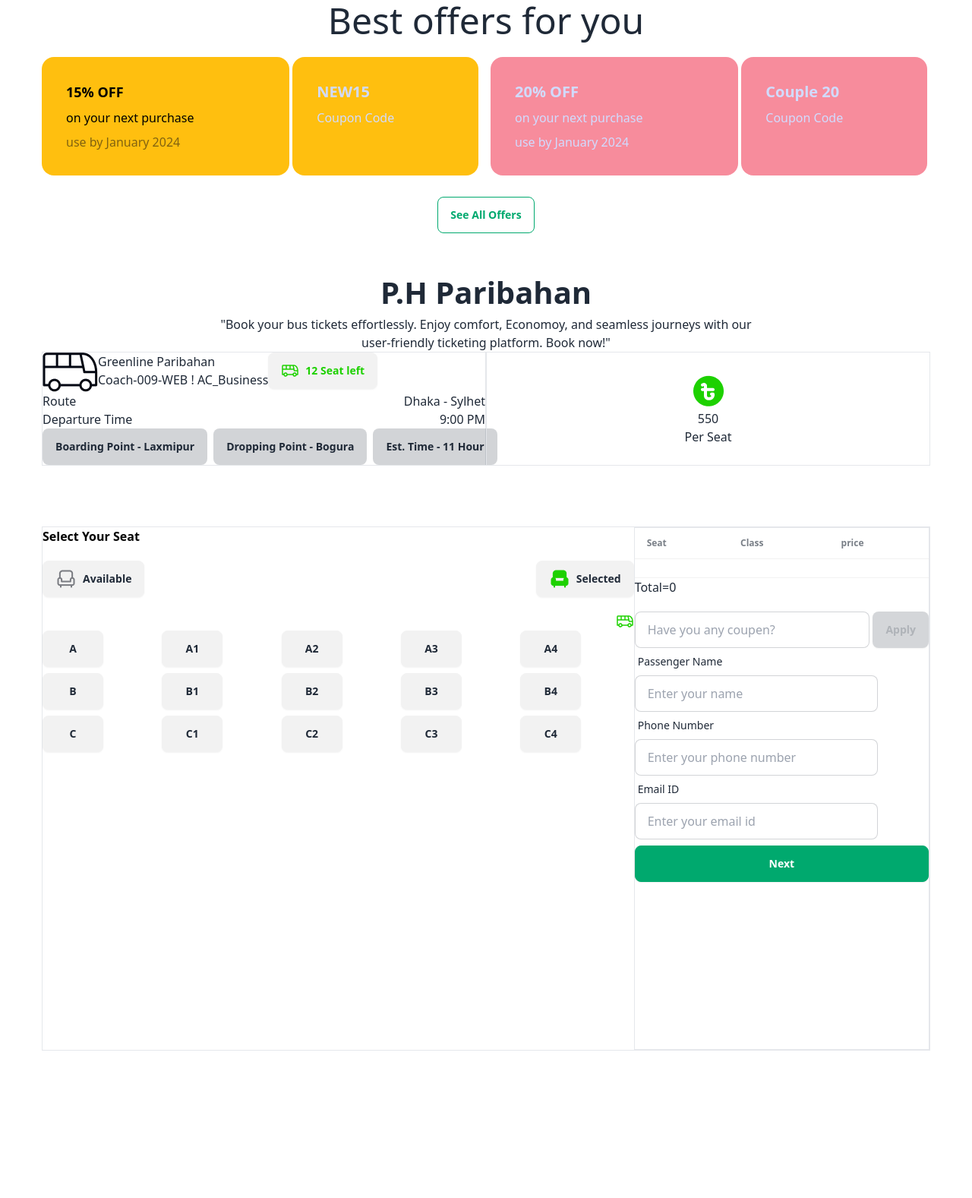
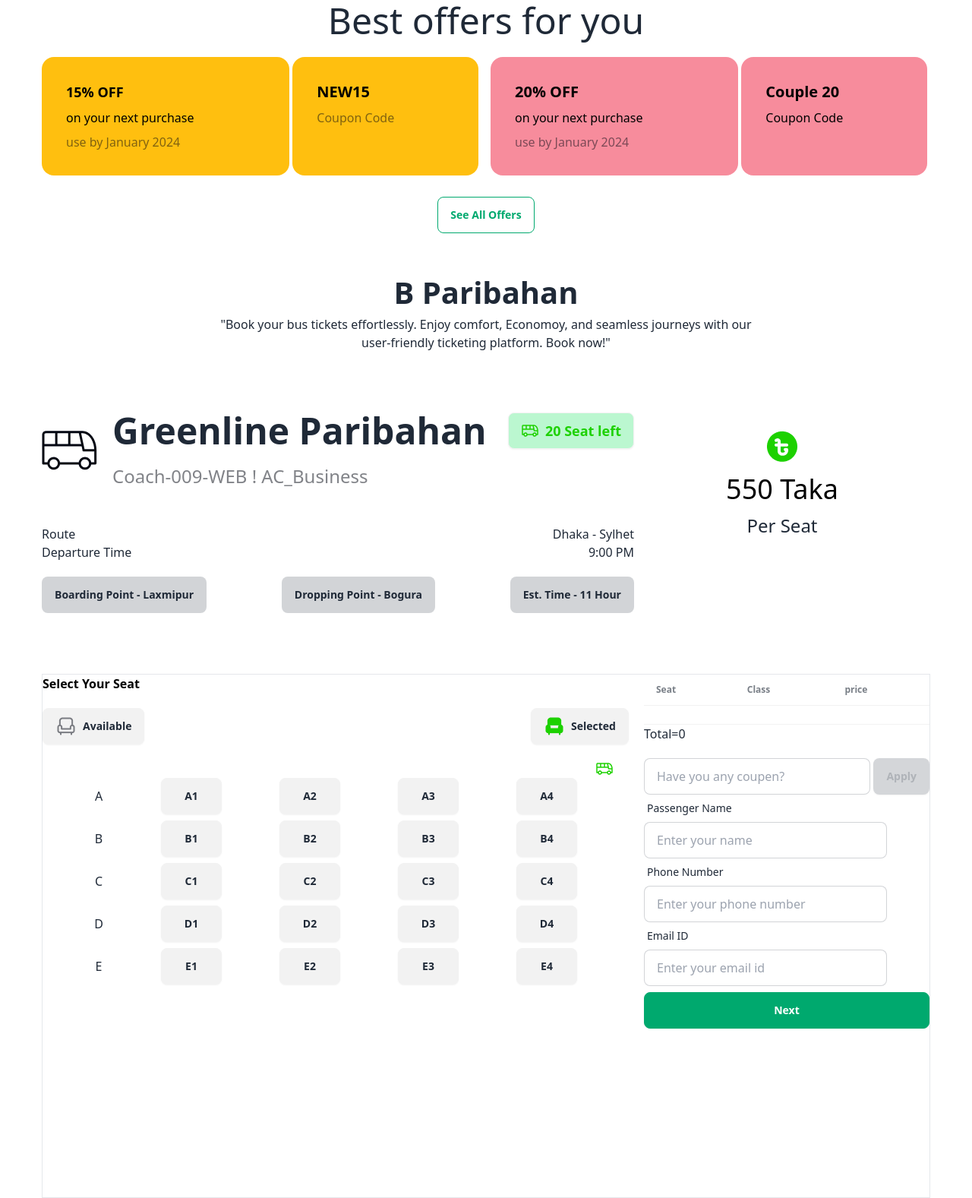
Before and after one commit to devrakibxyz/Bus-Ticketing, a plain HTML site: page index.html in a window 1280 px wide. Shown: the part 639-2216 px from the top of the page at 76% size. Before the commit the page ends 2022 px from the top, so only its background shows below. Drawn offline with nearby package versions, Linux system fonts and the light colour scheme.

Commit message:
update design

```diff
--- a/app.js
+++ b/app.js
@@ -1,6 +1,7 @@
 const allBtn = document.getElementsByClassName("allBtn");
 
-let count = 12;
+let count = 20;
+let count2 = 1;
 
 for (const btn of allBtn) {
   btn.addEventListener("click", function (e) {
@@ -9,8 +10,9 @@ for (const btn of allBtn) {
 
     const seatContainer = document.getElementById("seat");
     const seatCount = document.getElementById("seat-count");
-    seatCount.innerText = seatContainer.childElementCount;
-    const seatcountt = seatCount.innerText;
+    seatCount.classList.remove("hidden");
+    // seatCount.innerText = seatContainer.childElementCount;
+    // const seatcountt = seatCount.innerText;
 
     if (seatContainer.childElementCount > 3) {
       return;
@@ -18,7 +20,7 @@ for (const btn of allBtn) {
 
     count -= 1;
     const busNumber = e.target.innerText;
-    setInnerText("40-seat", count);
+    setInnerText("20-seat", count);
 
     const p = document.createElement("p");
     seatContainer.appendChild(p);
@@ -71,3 +73,9 @@ document.getElementById("next-button").addEventListener("click", function () {
   const modal = document.getElementById("modal");
   modal.classList.remove("hidden");
 });
+document.getElementById("continue-btn").addEventListener("click", function () {
+  const fullSection = document.getElementById("full-section");
+  fullSection.classList.remove("hidden");
+  const modal = document.getElementById("modal");
+  modal.classList.add("hidden");
+});
--- a/index.html
+++ b/index.html
@@ -75,7 +75,7 @@
         <div class="flex flex-col items-center">
           <h1 class="text-[64px] text-white font-extrabold">
             End-to-End Travel with <br />
-            <span class="text-[#1dd100]">P Paribahan</span>
+            <span class="text-[#1dd100]">B Paribahan</span>
           </h1>
           <p class="text-[#FFFFFF] w-[690px]">
             "Swiftly board with TicketIn Bus – your express route to hassle-free
@@ -109,23 +109,23 @@
             </div>
             <div class="card w-72 bg-primary text-primary-content bg-[#FFBF0F]">
               <div class="card-body">
-                <h2 class="card-title">NEW15</h2>
-                <p>Coupon Code</p>
+                <h2 class="card-title text-black font-bold">NEW15</h2>
+                <p class="text-[#03071280]">Coupon Code</p>
               </div>
             </div>
           </div>
           <div class="flex w-[575px] gap-1">
             <div class="card w-96 bg-primary text-primary-content bg-[#F78C9C]">
               <div class="card-body">
-                <h2 class="card-title">20% OFF</h2>
-                <p>on your next purchase</p>
-                <h4>use by January 2024</h4>
+                <h2 class="card-title text-black font-bold">20% OFF</h2>
+                <p class="text-black">on your next purchase</p>
+                <h4 class="text-[#03071280]">use by January 2024</h4>
               </div>
             </div>
             <div class="card w-72 bg-primary text-primary-content bg-[#F78C9C]">
               <div class="card-body">
-                <h2 class="card-title">Couple 20</h2>
-                <p>Coupon Code</p>
+                <h2 class="card-title text-black font-bold">Couple 20</h2>
+                <p class="text-black">Coupon Code</p>
               </div>
             </div>
           </div>
@@ -138,7 +138,7 @@
       <!-- bus-info -->
       <section>
         <div class="text-center mt-12">
-          <h1 class="text-[40px] font-semibold">P.H Paribahan</h1>
+          <h1 class="text-[40px] font-semibold">B Paribahan</h1>
           <p class="w-3/5 mx-auto">
             "Book your bus tickets effortlessly. Enjoy comfort,
             <span id="economy">Economoy</span>, and seamless journeys with our
@@ -147,35 +147,37 @@
         </div>
 
         <!-- two-side-bus-info -->
-        <div class="grid grid-cols-2">
+        <div class="grid grid-cols-3">
           <!-- bus-info-left -->
-          <div class="w-70% border">
+          <div class="col-span-2 mt-20">
             <!-- bus-info-top -->
-            <div class="flex">
+            <div class="flex justify-between">
               <!-- button-info-left-top-left -->
-              <div class="flex">
+              <div class="flex gap-5 items-center">
                 <div>
                   <img src="./images/bus-logo.png" alt="" />
                 </div>
                 <div>
-                  <h1>Greenline Paribahan</h1>
-                  <p>Coach-009-WEB ! AC_Business</p>
+                  <h1 class="text-5xl font-semibold">Greenline Paribahan</h1>
+                  <p class="text-[#03071280] text-2xl mt-5">
+                    Coach-009-WEB ! AC_Business
+                  </p>
                 </div>
               </div>
 
               <!-- button-info-left-top-right -->
               <div class="bus-info-button">
-                <a id="bus-btn" class="btn">
+                <a id="bus-btn" class="btn bg-green-200">
                   <img src="./images/bus-icon.png" alt="" />
-                  <span id="40-seat" class="text-[#1dd100]"
-                    >12 Seat left</span
+                  <span id="20-seat" class="text-[#1dd100] text-[18px]"
+                    >20 Seat left</span
                   ></a
                 >
               </div>
             </div>
 
             <!-- button-info-left-bottom -->
-            <div>
+            <div class="mt-12">
               <div class="flex justify-between">
                 <h1>Route</h1>
                 <h2>Dhaka - Sylhet</h2>
@@ -186,7 +188,7 @@
               </div>
 
               <!-- bus-info-button-left -->
-              <div class="flex justify-around gap-2">
+              <div class="flex justify-between mt-5">
                 <button class="btn btn-active btn-ghost">
                   Boarding Point - Laxmipur
                 </button>
@@ -201,16 +203,18 @@
           </div>
 
           <!-- bus-info-right -->
-          <div class="border flex justify-center flex-col items-center">
+          <div class="flex justify-center flex-col items-center space-y-3">
             <!-- bus-info-right-3 -->
             <div>
               <img src="./images/fare.png" alt="" />
             </div>
             <div>
-              <h1 id="ticket-price">550</h1>
+              <h1 class="text-black text-4xl">
+                <span id="ticket-price">550</span> Taka
+              </h1>
             </div>
             <div>
-              <p>Per Seat</p>
+              <p class="text-2xl">Per Seat</p>
             </div>
           </div>
         </div>
@@ -218,9 +222,9 @@
 
       <!-- ticketing interface -->
       <section id="buy-ticket" class="mt-20">
-        <div class="grid grid-cols-3 justify-between border">
+        <div class="grid grid-cols-3 gap-5 justify-between border">
           <!-- interface-left -->
-          <div class="border-black col-span-2">
+          <div class="col-span-2">
             <!-- interface-left-top -->
             <div>
               <h1 class="text-black font-bold">Select Your Seat</h1>
@@ -233,38 +237,48 @@
                 <img src="./images/seat-green-filled.png" alt="" />Selected
               </button>
             </div>
-            <div class="flex justify-end">
+            <div class="flex justify-end mr-5">
               <button><img src="./images/bus-icon.png" alt="" /></button>
             </div>
 
             <!-- ticket-interface-left-bottom -->
             <div id="all-seat" class="grid gap-2 grid-cols-5 grid-rows-10">
-              <button class="btn w-20 allBtn">A</button>
+              <h1 class="flex justify-center items-center">A</h1>
               <button class="btn w-20 allBtn">A1</button>
               <button class="btn w-20 allBtn">A2</button>
               <button class="btn w-20 allBtn">A3</button>
               <button class="btn w-20 allBtn">A4</button>
-              <button class="btn w-20 allBtn">B</button>
+              <h1 class="flex justify-center items-center">B</h1>
               <button class="btn w-20 allBtn">B1</button>
               <button class="btn w-20 allBtn">B2</button>
               <button class="btn w-20 allBtn">B3</button>
               <button class="btn w-20 allBtn">B4</button>
-              <button class="btn w-20 allBtn">C</button>
+              <h1 class="flex justify-center items-center">C</h1>
               <button class="btn w-20 allBtn">C1</button>
               <button class="btn w-20 allBtn">C2</button>
               <button class="btn w-20 allBtn">C3</button>
               <button class="btn w-20 allBtn">C4</button>
+              <h1 class="flex justify-center items-center">D</h1>
+              <button class="btn w-20 allBtn">D1</button>
+              <button class="btn w-20 allBtn">D2</button>
+              <button class="btn w-20 allBtn">D3</button>
+              <button class="btn w-20 allBtn">D4</button>
+              <h1 class="flex justify-center items-center">E</h1>
+              <button class="btn w-20 allBtn">E1</button>
+              <button class="btn w-20 allBtn">E2</button>
+              <button class="btn w-20 allBtn">E3</button>
+              <button class="btn w-20 allBtn">E4</button>
             </div>
           </div>
 
           <!-- interface-right -->
-          <div class="border">
+          <div>
             <div class="overflow-x-auto">
               <table class="table table-zebra">
                 <!-- head -->
                 <thead>
                   <tr>
-                    <th>Seat <span id="seat-count"></span></th>
+                    <th>Seat <span id="seat-count" class="hidden">1</span></th>
                     <th>Class</th>
                     <th>price</th>
                   </tr>
@@ -357,7 +371,10 @@
             Shortly you will find a confirmation in your email.
           </p>
 
-          <button class="btn bg-[#27ae60] w-52 m-auto text-white">
+          <button
+            id="continue-btn"
+            class="btn bg-[#27ae60] w-52 m-auto text-white"
+          >
             Continue
           </button>
         </div>
```
